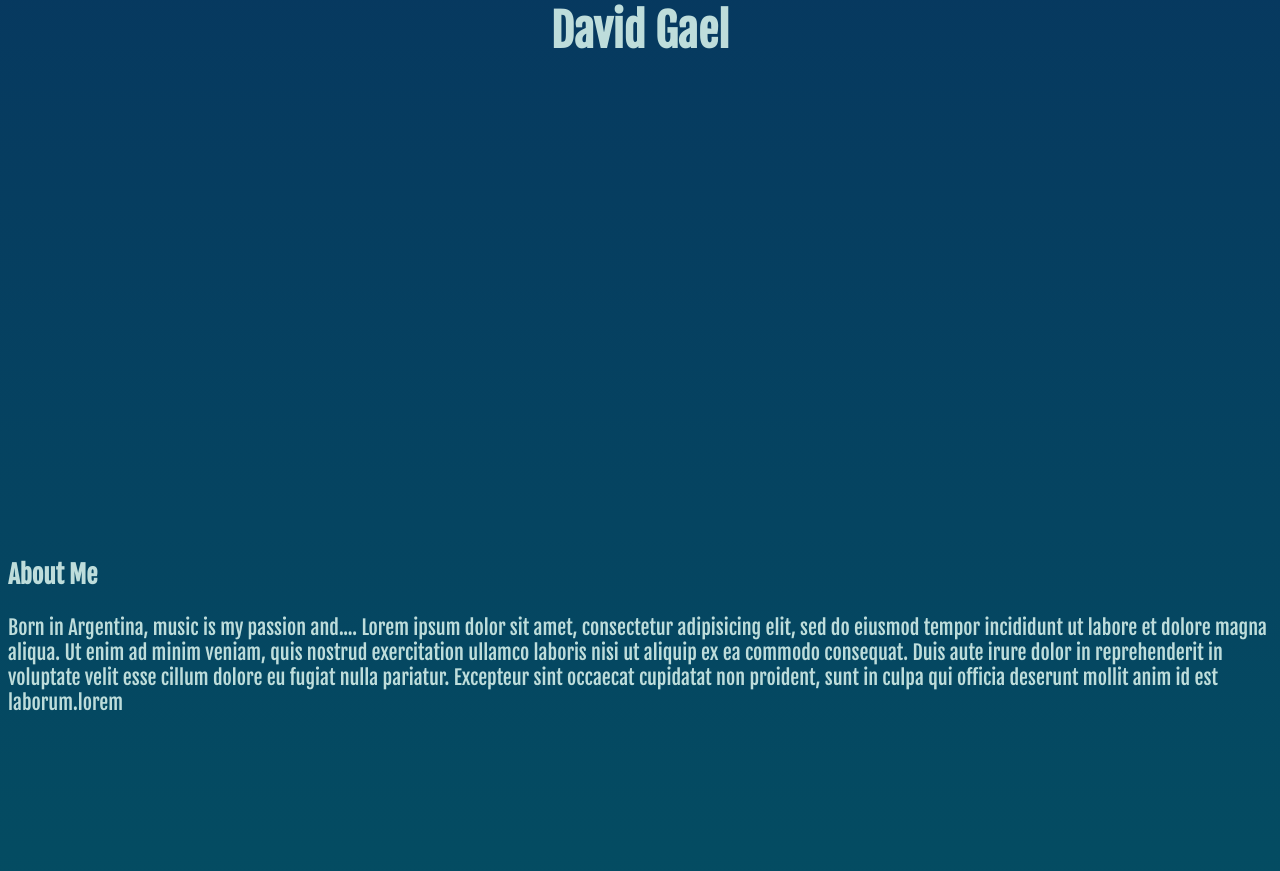
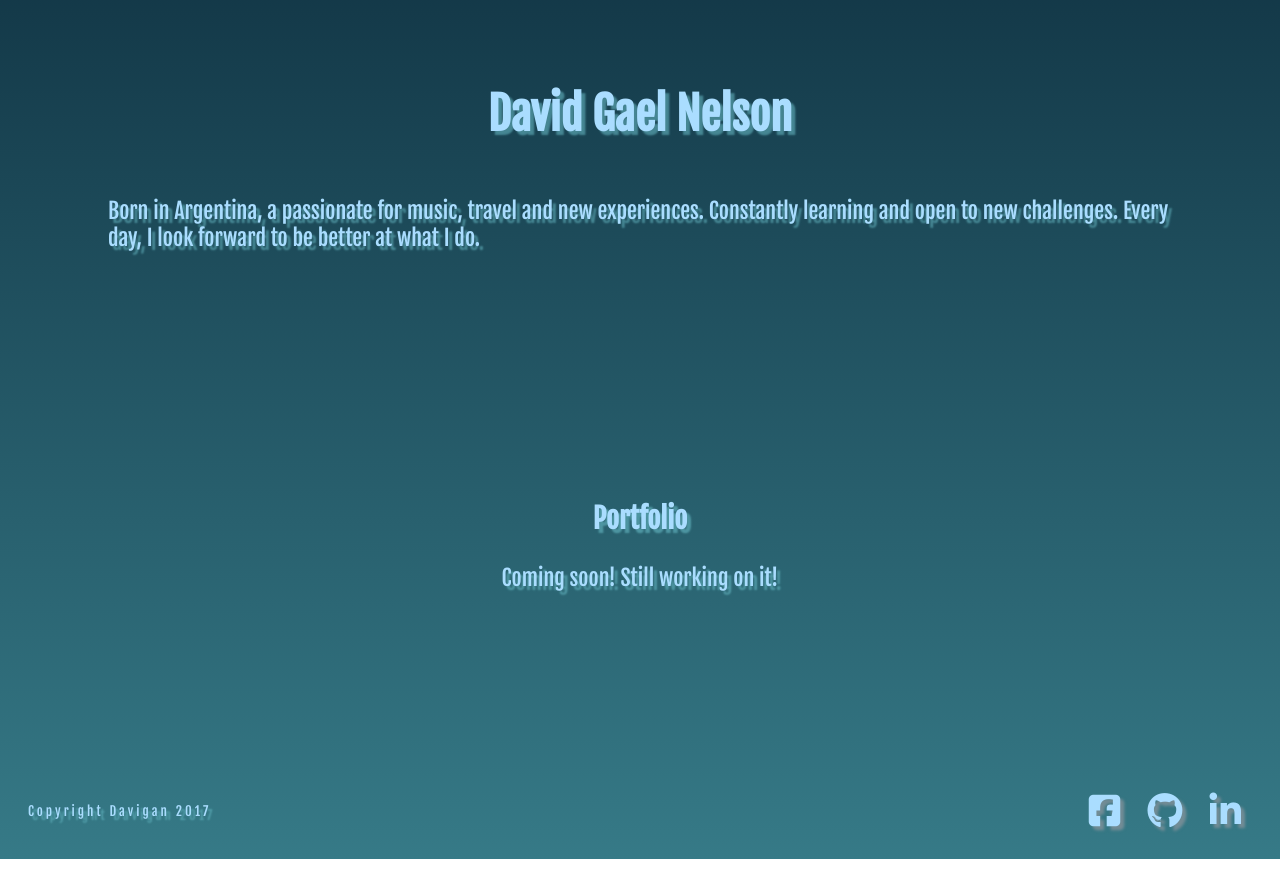
Before and after one commit to davigan/davigan.github.io, a plain HTML site: page index.html in a window 1280 px wide. Shown: the part 469-1340 px from the top of the page. Drawn offline with Linux system fonts and the light colour scheme.

Commit message:
New background, text-shadow, text color, sizes, margins, and general info were changed

```diff
--- a/CSS/styles.css
+++ b/CSS/styles.css
@@ -1,47 +1,96 @@
 body {
-  background: linear-gradient(#082F5E,#006866);
+  background: linear-gradient(#011627, #367A87);
   font-family: 'Fjalla One', sans-serif;
-  color: #BEDDDB;
+  color: #AADDFF;
+  text-shadow: 4px 4px 2px rgba(120, 209, 219, 0.48);
 }
 
 .nav{
   list-style-type: none;
   text-align: center;
-  font-size: 25px;
-  margin-bottom: 300px;
+  font-size: 22px;
+  margin-bottom: 180px;
 }
+
 .nav li {
   display: inline;
-  margin: 60px;
+  margin: 150px;
 }
 
 a {
   text-decoration: none;
-  color: #BEDDDB;
+  color: #AADDFF;
+  text-shadow: 4px 4px 3px rgba(145, 151, 158, 0.68);
 }
+
 h1 {
   text-align: center;
   font-size: 60px;
+  color: #AADDFF;
+  margin-top: 85px;
+  margin-bottom: 250px;
+  text-shadow: 4px 4px 2px rgba(120, 209, 219, 0.48);
 }
+
 h2 {
   text-align: center;
   font-size: 45px;
-}
-h3 {
-  font-size: 25px;
-  margin-top: 500px;
-  text-align: left;
-}
-p {
-  font-size: 20px;
+  color: #AADDFF;
+  text-shadow: 4px 4px 2px rgba(120, 209, 219, 0.48);
 }
 
-label {
-  font-size: 18px;
+h3 {
+  font-size: 28px;
+  margin-top: 150px;
+  text-align: center;
 }
-input {
-background-color: transparent;
+#about-me {
+  margin-left: 100px;
+  margin-right: 100px;
+  margin-top: 55px;
 }
-textarea {
-  background-color: transparent;
+
+p {
+  font-size: 22px;
 }
+
+#portfolio {
+  margin-top: 250px;
+  margin-bottom: 180px;
+  text-align: center;
+}
+
+.flex-footer {
+  display: flex;
+  height: 80px;
+  align-items: center;
+  justify-content: space-between;
+  padding: 0 20px 0 20px;
+  color: #AADDFF;
+  letter-spacing: 3px;
+  text-shadow: 4px 4px 2px rgba(120, 209, 219, 0.48);
+}
+
+#copyright {
+  font-size: 13px;
+}
+
+.social {
+font-size: 1.5em;
+}
+
+.social .fa {
+  font-size: 1.5em;
+  transition: all 0.5s ease-out;
+  margin: 0 8px 0 8px;
+  color: #AADDFF;
+}
+
+.social .fa:hover {
+  transition: all 0.4s ease-in;
+  transform: scale(1.8);
+}
+
+.social a {
+  text-decoration: none;
+}
--- a/index.html
+++ b/index.html
@@ -2,9 +2,10 @@
 <html>
   <head>
     <meta charset="utf-8">
+      <title>My Portfolio</title>
+    <link rel="stylesheet" href="css/vendor/font-awesome.css">
     <link href="https://fonts.googleapis.com/css?family=Anton|Fjalla+One" rel="stylesheet">
     <link rel="stylesheet" href="css/styles.css">
-    <title>My Portfolio</title>
   </head>
     <body>
     <nav>
@@ -15,41 +16,21 @@
       </ol>
     </nav>
     <h1>Full Stack Development</h1>
-    <h2>David Gael</h2>
+    <h2>David Gael Nelson</h2>
       <section id="about-me">
-      <h3>About Me</h3>
-      <p>Born in Argentina, music is my passion and.... Lorem ipsum dolor sit amet, consectetur adipisicing elit, sed do eiusmod tempor incididunt ut labore et dolore magna aliqua. Ut enim ad minim veniam, quis nostrud exercitation ullamco laboris nisi ut aliquip ex ea commodo consequat. Duis aute irure dolor in reprehenderit in voluptate velit esse cillum dolore eu fugiat nulla pariatur. Excepteur sint occaecat cupidatat non proident, sunt in culpa qui officia deserunt mollit anim id est laborum.lorem</p>
+      <p>Born in Argentina, a passionate for music, travel and new experiences. Constantly learning and open to new challenges. Every day, I look forward to be better at what I do.
       </section>
       <section id="portfolio">
       <h3>Portfolio</h3>
       <p>Coming soon! Still working on it!</p>
       </section>
-      <section id="contact-me">
-      <h3>Contact me</h3>
-      <form method="post">
-        <div>
-          <label> Name
-            <input type="text" name="name" required>
-          </label>
-      </div>
-      <div>
-        <label> Email <input type="email" name="email" required>
-        </label>
-      </div>
-      <div>
-        <textarea name="query" rows="15" cols="80" required>
-        </textarea>
-      </div>
-      <div>
-        <label>
-          <input type="submit" name="send">
-        </label>
-      </div>
-      </form>
-      </section>
-  <footer class="links">
-  <i class="FB"> <a href="https://www.facebook.com"></a></i>
-  <i class="Linkedin"> <a href="https://www.linkedin.com/in/davidgael22"></i>
+  <footer class="flex-footer">
+    <p id="copyright">Copyright Davigan 2017</p>
+    <div class="social">
+    <a href="#"><i class="fa fa-facebook-square" aria-hidden="true"></i></a>
+    <a href="#"><i class="fa fa-github" aria-hidden="true"></i></a>
+    <a href="#"><i class="fa fa-linkedin" aria-hidden="true"></i></a>
+  </div>
 </footer>
   </body>
 </html>
```
